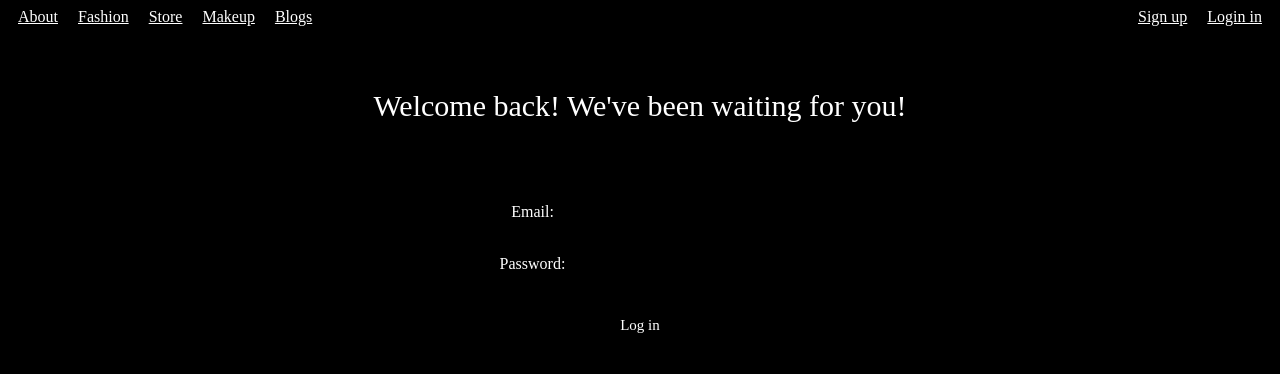
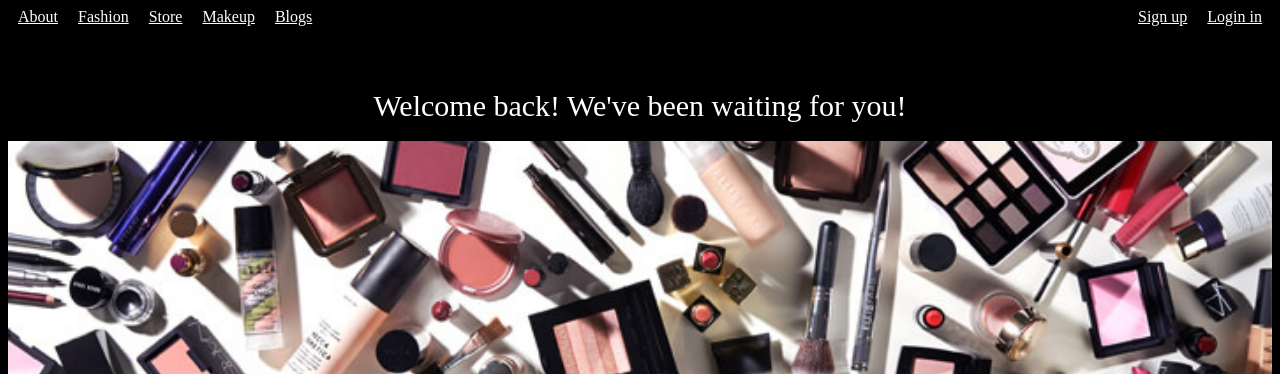
Before and after one commit to daisythemaster/daisythemaster.github.io, a plain HTML site: page login.html in a window 1280 px wide. Shown: the top 374 px of the page. Drawn offline with Linux system fonts and the light colour scheme; a web font is replaced by a local one.

Commit message:
add the banner to signup

```diff
--- a/login.html
+++ b/login.html
@@ -29,7 +29,10 @@ This is the main page for the fashion website I build
             </section>
         </nav>
 
-        <header>Welcome back! We've been waiting for you!</header>
+        <header>Welcome back! We've been waiting for you!</header><br>
+
+        <img class="banner" src="sign.jpg">
+
         <section id="input-area">
             <form action="/action_page.php">
                 Email: <input type="email" name="email"><br>
--- a/main.css
+++ b/main.css
@@ -75,7 +75,7 @@ footer h3 {
     font-size: 10px;
 }
 
-#banner img, #fashion {
+.banner, #fashion {
     width: 100%;
 }
 
```
Also changed, not shown: aboutMe.html (+2 -3 lines), signUp.html (+3 -1 lines), sign.jpg (added).
